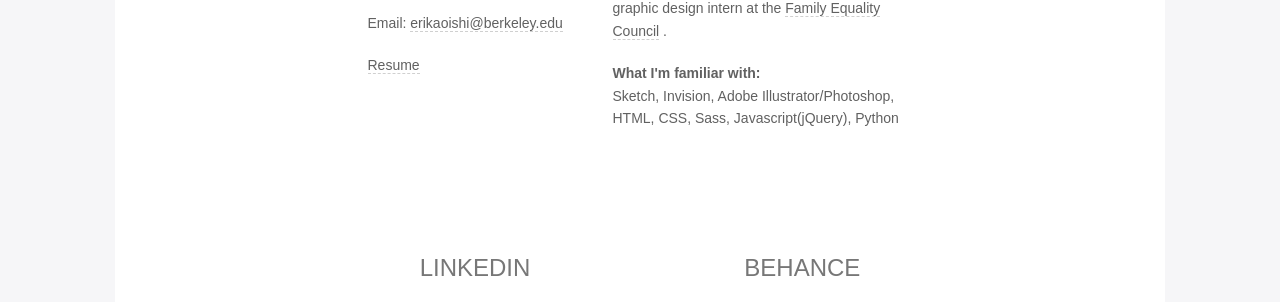
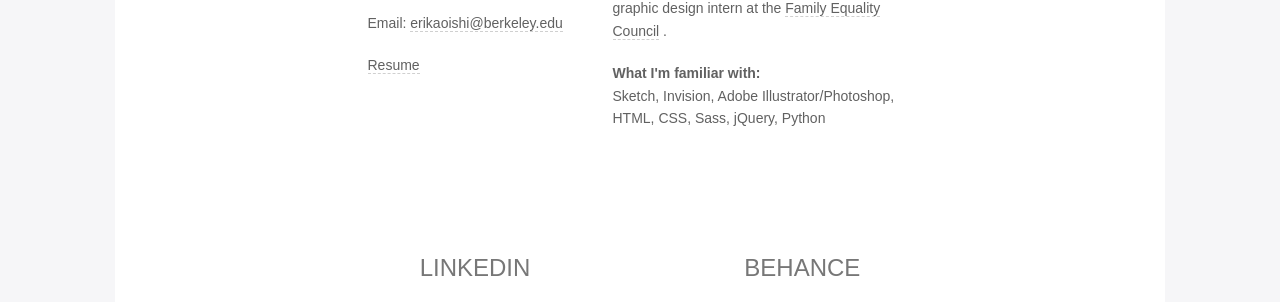
Before and after one commit to erikao16/Portfolio2018, a Jekyll site: the page built from about.html, in a window 1280 px wide and 1027 px high. Shown: the part 525-827 px from the top of the window. Built offline with Jekyll 4.4.1, drawn with Linux system fonts in a browser that asks for light colours; nearby versions of some CDN libraries; some web fonts are replaced; Markdown is read by kramdown in place of the engine named in the settings.

Commit message:
editing about page

```diff
--- a/_includes/about.html
+++ b/_includes/about.html
@@ -1 +1 @@
-<section class="about"><div class="flex"><div class="col-1"><div id="contact"><h1 class="my-face"></h1><p>Email: <a href="mailto:erikaoishi@berkeley.edu" class="inline">erikaoishi@berkeley.edu</a></p><a href="/assets/resume" target="_blank" class="inline">Resume</a></div></div><div class="col-1"><p>Hello! I'm Erika, a product designer, student at UC Berkeley, and cat enthusiast. When I'm not designing, I like to play basketball, collect art prints, or enjoy a nice video game session.</p><p>Currently, I am a research apprentice working on improving the UX of <a href="https://www.thedesignexchange.org" target="_blank" class="inline">theDesignExchange</a> , a central repository of design methods and case studies.</p><p>While at Cal, I've been a lab assistant for <a href="http://data8.org/" target="_blank" class="inline">Data 8: Foundations of Data Science</a> , as well as created artwork for <a href="http://www.superb.berkeley.edu/" target="_blank" class="inline">Superb Productions</a> , an event-planning and entertainment group on campus. Off-campus, I also interned as a graphic design intern at the <a href="https://www.familyequality.org/" target="_blank" class="inline">Family Equality Council</a> .</p><strong><p>What I'm familiar with:</p></strong><p>Sketch, Invision, Adobe Illustrator/Photoshop, HTML, CSS, Sass, Javascript(jQuery), Python</p></div></div></section>
+<section class="about"><div class="flex"><div class="col-1"><div id="contact"><h1 class="my-face"></h1><p>Email: <a href="mailto:erikaoishi@berkeley.edu" class="inline">erikaoishi@berkeley.edu</a></p><a href="/assets/resume" target="_blank" class="inline">Resume</a></div></div><div class="col-1"><p>Hello! I'm Erika, a product designer, student at UC Berkeley, and cat enthusiast. When I'm not designing, I like to play basketball, collect art prints, or enjoy a nice video game session.</p><p>Currently, I am a research apprentice working on improving the UX of <a href="https://www.thedesignexchange.org" target="_blank" class="inline">theDesignExchange</a> , a central repository of design methods and case studies.</p><p>While at Cal, I've been a lab assistant for <a href="http://data8.org/" target="_blank" class="inline">Data 8: Foundations of Data Science</a> , as well as created artwork for <a href="http://www.superb.berkeley.edu/" target="_blank" class="inline">Superb Productions</a> , an event-planning and entertainment group on campus. Off-campus, I also interned as a graphic design intern at the <a href="https://www.familyequality.org/" target="_blank" class="inline">Family Equality Council</a> .</p><strong><p>What I'm familiar with:</p></strong><p>Sketch, Invision, Adobe Illustrator/Photoshop, HTML, CSS, Sass, jQuery, Python</p></div></div></section>
--- a/_includes/nav.html
+++ b/_includes/nav.html
@@ -1 +1 @@
-<nav class="site-nav"><ul><li><a href="/index.html">work</a></li><li><a href="/about.html">about</a></li></ul></nav>
+<nav class="site-nav"><ul><li><a href="/index.html" id="focusmeplease">work</a></li><li><a href="/about.html">about</a></li></ul></nav>
--- a/_jadefiles/about.jade
+++ b/_jadefiles/about.jade
@@ -12,4 +12,4 @@ section.about
       p While at Cal, I've been a lab assistant for #[a.inline(href="http://data8.org/" target="_blank") Data 8: Foundations of Data Science] , as well as created artwork for #[a.inline(href="http://www.superb.berkeley.edu/" target="_blank") Superb Productions] , an event-planning and entertainment group on campus. Off-campus, I also interned as a graphic design intern at the #[a.inline(href="https://www.familyequality.org/" target="_blank") Family Equality Council] .
       strong
         p What I'm familiar with:
-      p Sketch, Invision, Adobe Illustrator/Photoshop, HTML, CSS, Sass, Javascript(jQuery), Python
+      p Sketch, Invision, Adobe Illustrator/Photoshop, HTML, CSS, Sass, jQuery, Python
```
